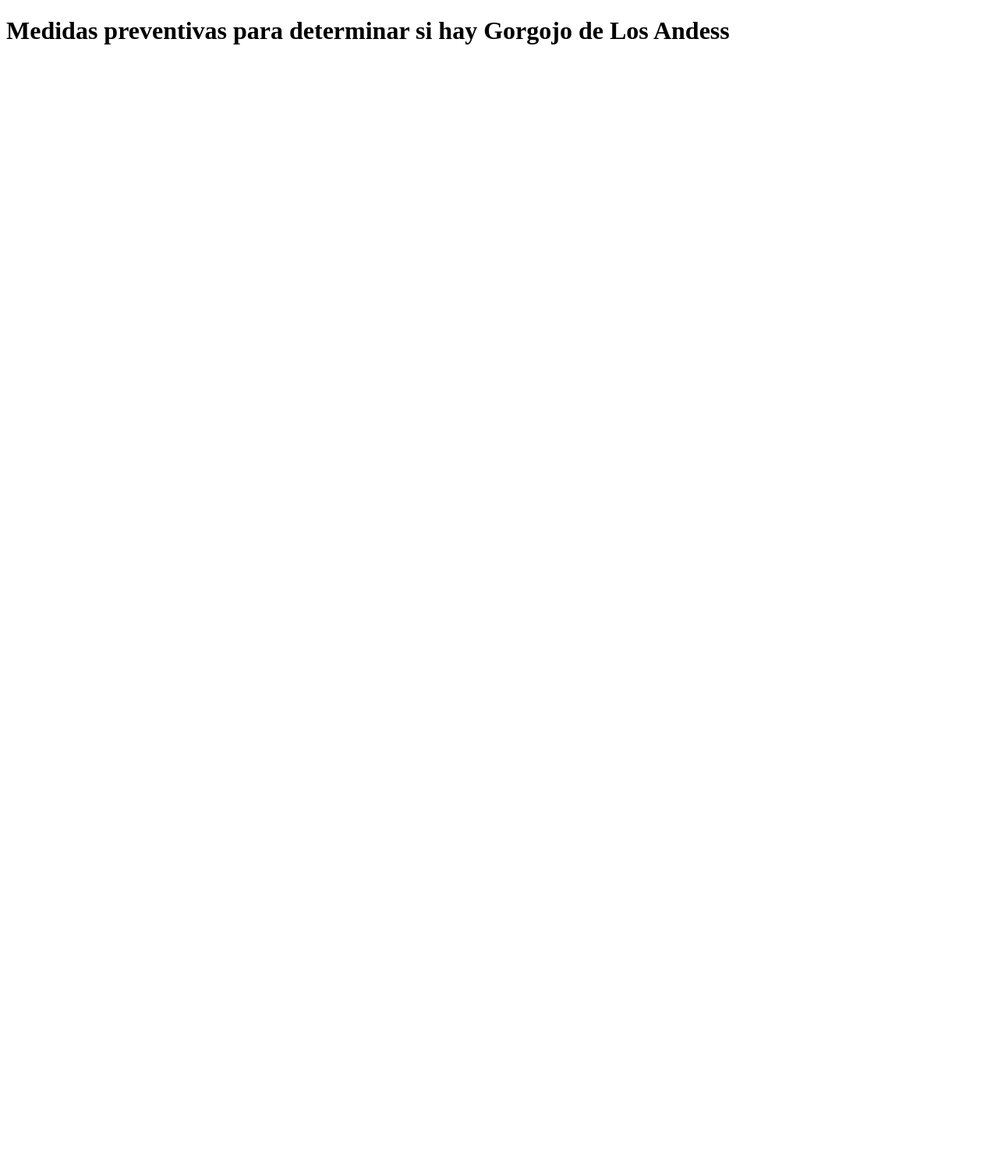
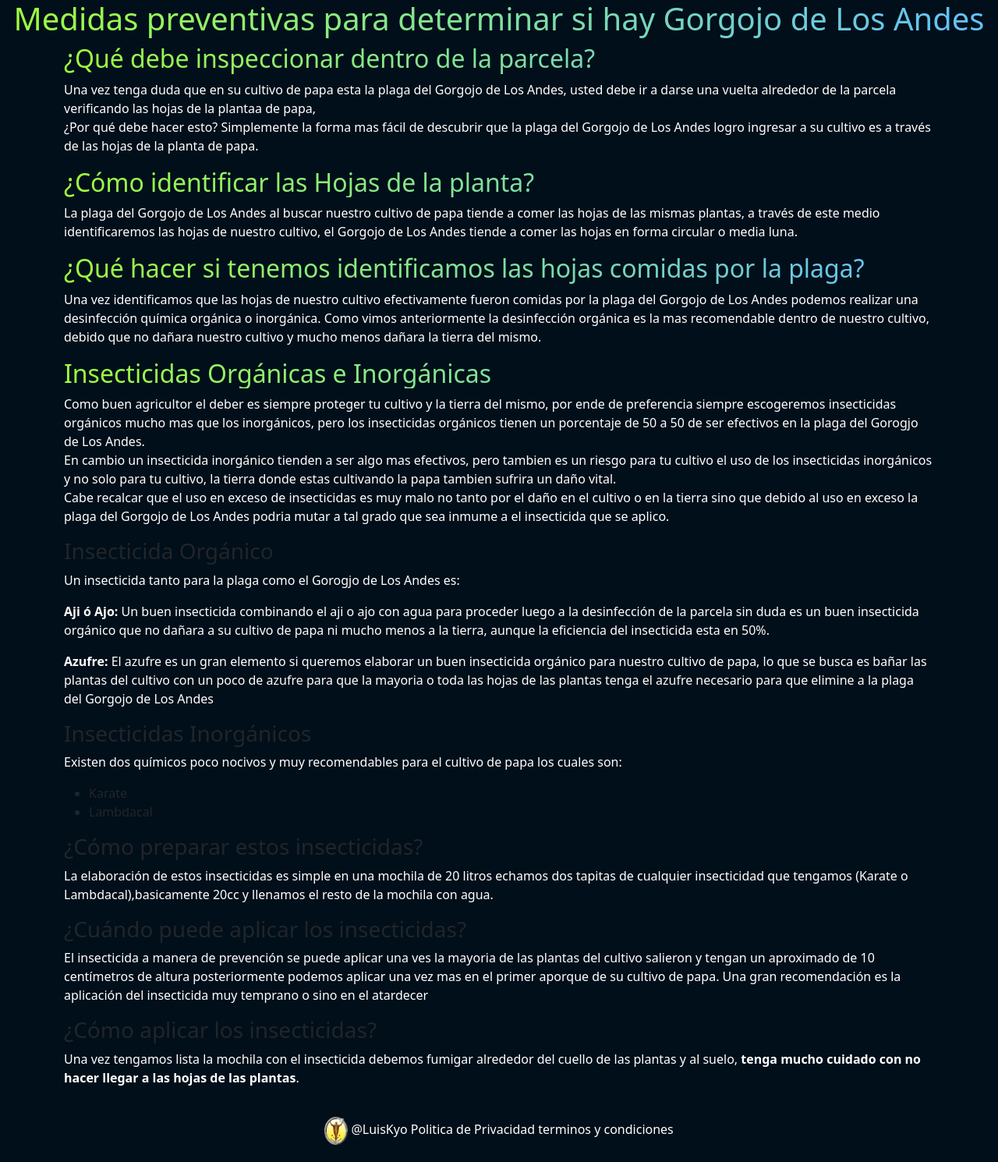
Before and after one commit to kyoxd1/SEMIGA, a Django app: page /1/gorgojo_measures/ in a window 1280 px wide. Shown: the whole page at 78% size. Run offline with Django 4.2, Linux system fonts and the light colour scheme; data comes from the database, SQL or seed files in the repository; parts of the project's set-up code (start-up, migrations or seed data) failed here and were passed over.

Commit message:
FixedTemplates

```diff
--- a/SEMIG/questionsRules/static/questionsRules/rules.css
+++ b/SEMIG/questionsRules/static/questionsRules/rules.css
@@ -35,4 +35,6 @@ form input:hover{
 
 .container{
     padding-bottom: 4rem;
+    display: flex;
+    justify-content: center;
 }
--- a/SEMIG/questionsRules/templates/questionsRules/gorgojoMeasures.html
+++ b/SEMIG/questionsRules/templates/questionsRules/gorgojoMeasures.html
@@ -1,5 +1,10 @@
+{% load static %}
+<link href="https://cdn.jsdelivr.net/npm/bootstrap@5.1.3/dist/css/bootstrap.min.css" rel="stylesheet" integrity="sha384-1BmE4kWBq78iYhFldvKuhfTAU6auU8tT94WrHftjDbrCEXSU1oBoqyl2QvZ6jIW3" crossorigin="anonymous">
+<link rel="stylesheet" href= {% static 'questionsRules/preventiveMeasures.css' %}>
+<link rel="stylesheet" href= {% static 'questionsRules/footer.css' %}>
+
 <!DOCTYPE html>
-<html lang="en">
+<html lang="es">
 <head>
     <meta charset="UTF-8">
     <meta http-equiv="X-UA-Compatible" content="IE=edge">
@@ -7,6 +12,76 @@
     <title>Document</title>
 </head>
 <body>
-    <h1>Medidas preventivas para determinar si hay Gorgojo de Los Andess</h1>
-</body>
-</html>
+    <header class="header">
+        <h1>Medidas preventivas para determinar si hay Gorgojo de Los Andes</h1>
+    </header>
+    <main class="container">
+        <section>
+            <div class="section_title">
+                <h2>¿Qué debe inspeccionar dentro de la parcela?</h2>
+            </div>
+            <div class="section_content">
+                <img src="" alt="">
+                <p>Una vez tenga duda que en su cultivo de papa esta la plaga del Gorgojo de Los Andes, usted debe ir a darse una vuelta alrededor de la parcela verificando las hojas de la plantaa de papa, <br>
+                ¿Por qué debe hacer esto? Simplemente la forma mas fácil de descubrir que la plaga del Gorgojo de Los Andes logro ingresar a su cultivo es a través de las hojas de la planta de papa. <br></p>
+            </div>
+        </section>
+        <section>
+            <div class="section_title">
+                <h2>¿Cómo identificar las Hojas de la planta?</h2>
+            </div>
+            <div class="section_content">
+                <img src="" alt="">
+                <p>
+                    La plaga del Gorgojo de Los Andes al buscar nuestro cultivo de papa tiende a comer las hojas de las mismas plantas, a través de este medio identificaremos las hojas de nuestro cultivo, el Gorgojo de Los Andes tiende a comer las hojas en forma circular o media luna. <br>
+                </p>
+            </div>
+        </section>
+        <section>
+            <div class="section_title">
+                <h2>¿Qué hacer si tenemos identificamos las hojas comidas por la plaga?</h2>
+            </div>
+            <div class="section_content">
+                <img src="" alt="">
+                <p>
+                    Una vez identificamos que las hojas de nuestro cultivo efectivamente fueron comidas por la plaga del Gorgojo de Los Andes podemos realizar una desinfección química orgánica o inorgánica.
+                    Como vimos anteriormente la desinfección orgánica es la mas recomendable dentro de nuestro cultivo, debido que no dañara nuestro cultivo y mucho menos dañara la tierra del mismo.
+                </p>
+            </div>
+        </section>
+        <section>
+            <div class="section_title">
+                <h2>Insecticidas Orgánicas e Inorgánicas</h2>
+            </div>
+            <div class="section_content">
+                <img src="" alt="">
+                <p>
+                    Como buen agricultor el deber es siempre proteger tu cultivo y la tierra del mismo, por ende de preferencia siempre escogeremos insecticidas orgánicos mucho mas que los inorgánicos, pero los insecticidas orgánicos tienen un porcentaje de 50 a 50 de ser efectivos en la plaga del Gorogjo de Los Andes.<br>
+                    En cambio un insecticida inorgánico tienden a ser algo mas efectivos, pero tambien es un riesgo para tu cultivo el uso de los insecticidas inorgánicos y no solo para tu cultivo, la tierra donde estas cultivando la papa tambien sufrira un daño vital. <br>
+                    Cabe recalcar que el uso en exceso de insecticidas es muy malo no tanto por el daño en el cultivo o en la tierra sino que debido al uso en exceso la plaga del Gorgojo de Los Andes podria mutar a tal grado que sea inmume a el insecticida que se aplico.
+                </p>
+                <h3>Insecticida Orgánico</h3>
+                <p>Un insecticida tanto para la plaga como el Gorogjo de Los Andes es: </p>
+                <p>
+                    <span>Aji ó Ajo: </span> Un buen insecticida combinando el aji o ajo con agua para proceder luego a la desinfección de la parcela sin duda es un buen insecticida orgánico que no dañara a su cultivo de papa ni mucho menos a la tierra, aunque la eficiencia del insecticida esta en 50%.
+                </p>
+                <p>
+                    <span>Azufre: </span>El azufre es un gran elemento si queremos elaborar un buen insecticida orgánico para nuestro cultivo de papa, lo que se busca es bañar las plantas del cultivo con un poco de azufre para que la mayoria o toda las hojas de las plantas tenga el azufre necesario para que elimine a la plaga del Gorgojo de Los Andes
+                </p>
+                <h3>Insecticidas Inorgánicos</h3>
+                <p>Existen dos químicos poco nocivos y muy recomendables para el cultivo de papa los cuales son:</p>
+                <ul>
+                    <li>Karate</li>
+                    <li>Lambdacal</li>
+                </ul>
+            </p>
+            <h3>¿Cómo preparar estos insecticidas?</h3>
+            <p>La elaboración de estos insecticidas es simple en una mochila de 20 litros echamos dos tapitas de cualquier insecticidad que tengamos (Karate o Lambdacal),basicamente 20cc y llenamos el resto de la mochila con agua.</p>
+            <h3>¿Cuándo puede aplicar los insecticidas?</h3>
+            <p>El insecticida a manera de prevención se puede aplicar una ves la mayoria de las plantas del cultivo salieron y tengan un aproximado de 10 centímetros de altura posteriormente podemos aplicar una vez mas en el primer aporque de su cultivo de papa. Una gran recomendación es la aplicación del insecticida muy temprano o sino en el atardecer</p>
+            <h3>¿Cómo aplicar los insecticidas?</h3>
+            <p>Una vez tengamos lista la mochila con el insecticida debemos fumigar alrededor del cuello de las plantas y al suelo, <span>tenga mucho cuidado con no hacer llegar a las hojas de las plantas</span>.</p>
+            </div>
+        </section>
+    </main>
+    {% include "questionsRules/footer.html" %}
```
